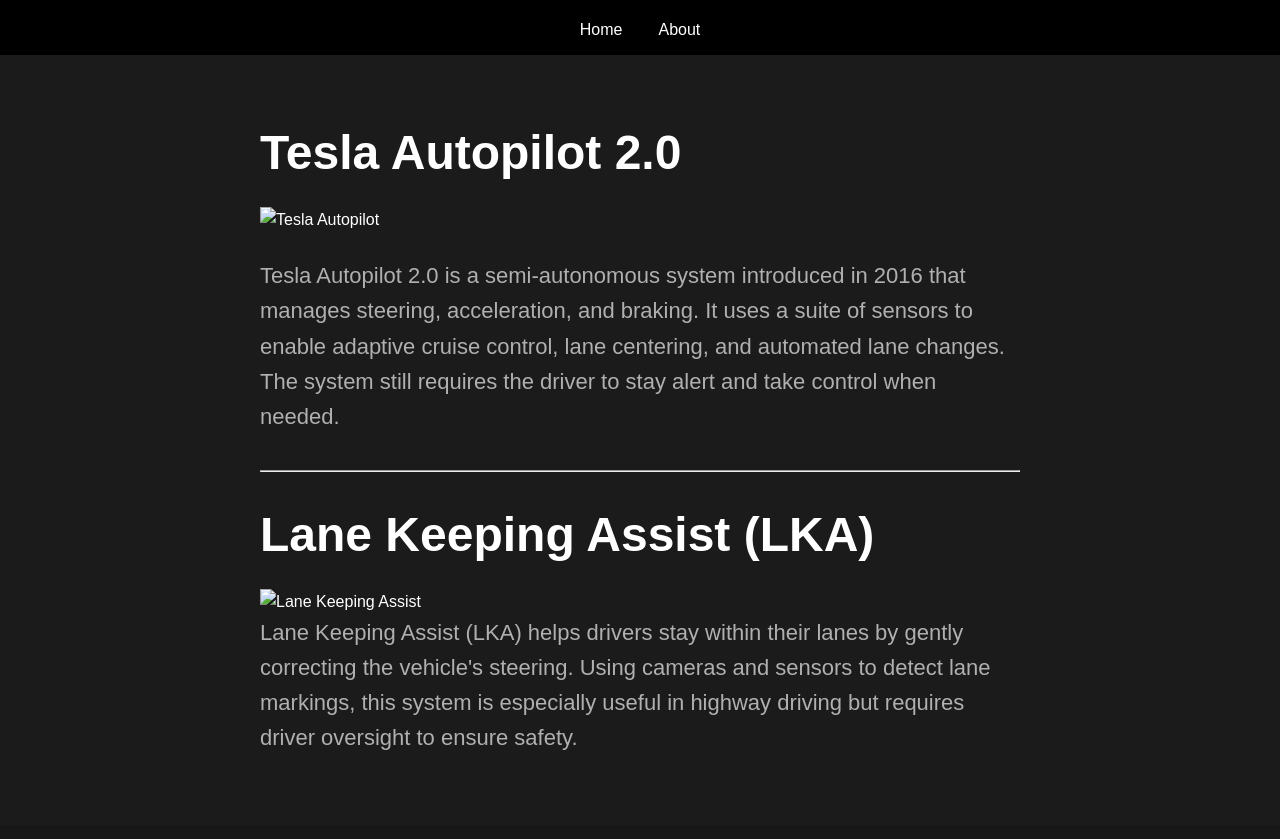
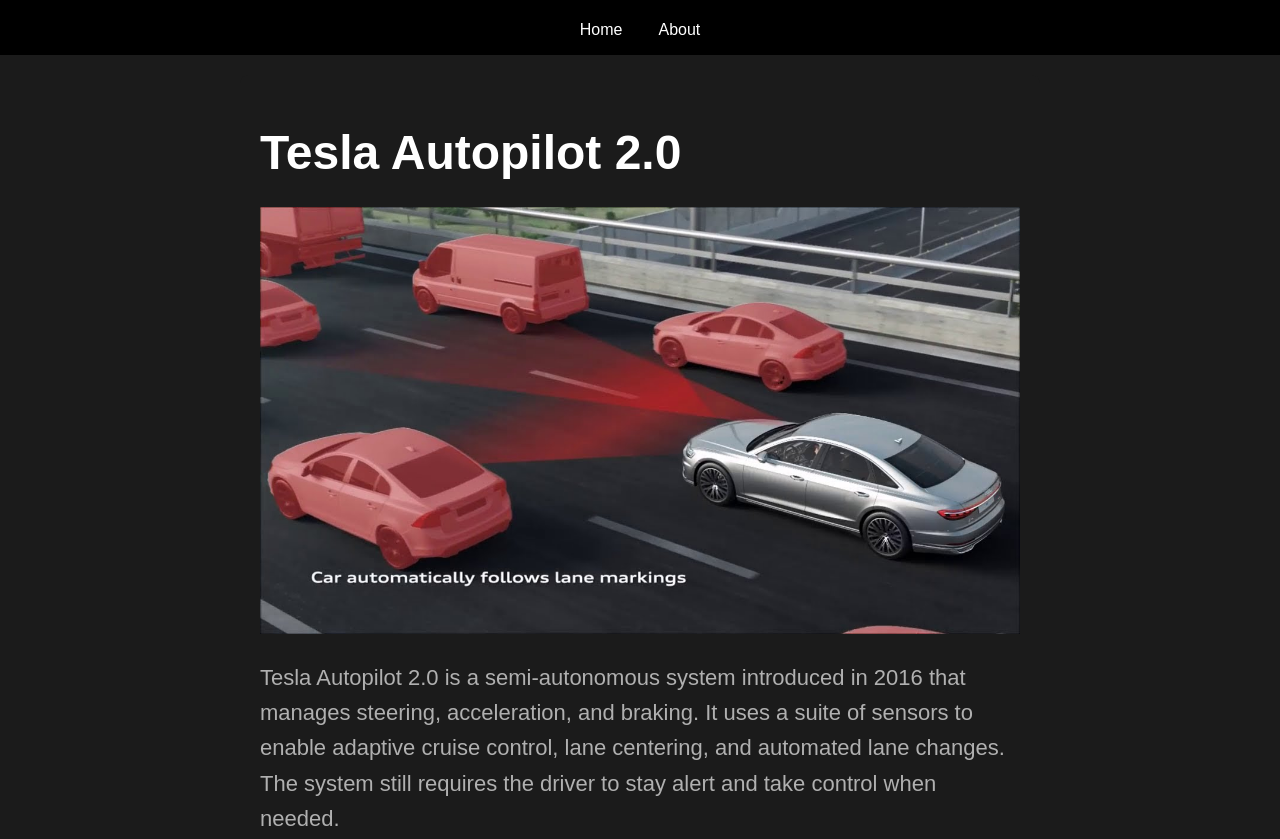
Before and after one commit to IliaShashkin/CarDrivingProject, a website: page Level2.html in a window 1280 px wide. Shown: the top 839 px of the page. Drawn offline with Linux system fonts and the light colour scheme.

Commit message:
changed formatting

```diff
--- a/Level2.html
+++ b/Level2.html
@@ -16,7 +16,7 @@
 
 <div class="content">
     <h2>Tesla Autopilot 2.0</h2>
-    <img src="data/tesla-autopilot.jpg" alt="Tesla Autopilot" class="small-image" title= "Tesla Autopilot 2.0">
+    <img src="data/maxresdefault.jpg" alt="Tesla Autopilot" class="small-image" title= "Tesla Autopilot 2.0">
     <br>
     <p>
         Tesla Autopilot 2.0 is a semi-autonomous system introduced in 2016 that manages steering, acceleration, and braking.
@@ -25,7 +25,9 @@
     </p>
     <br><hr><br>
     <h2>Lane Keeping Assist (LKA)</h2>
-    <img src="data/lane_keep_assist.jpeg" alt="Lane Keeping Assist" class="small-image" title="Lane Keeping Assist">
+    <img src="data/lane_keep_assist.jpeg" alt="Lane Keeping Assist"
+         class="small-image" title="Lane Keeping Assist">
+    <br>
     <p>
         Lane Keeping Assist (LKA) helps drivers stay within their lanes by gently correcting the vehicle's steering. Using cameras and
         sensors to detect lane markings, this system is especially useful in highway driving but requires driver oversight to ensure safety.
```
